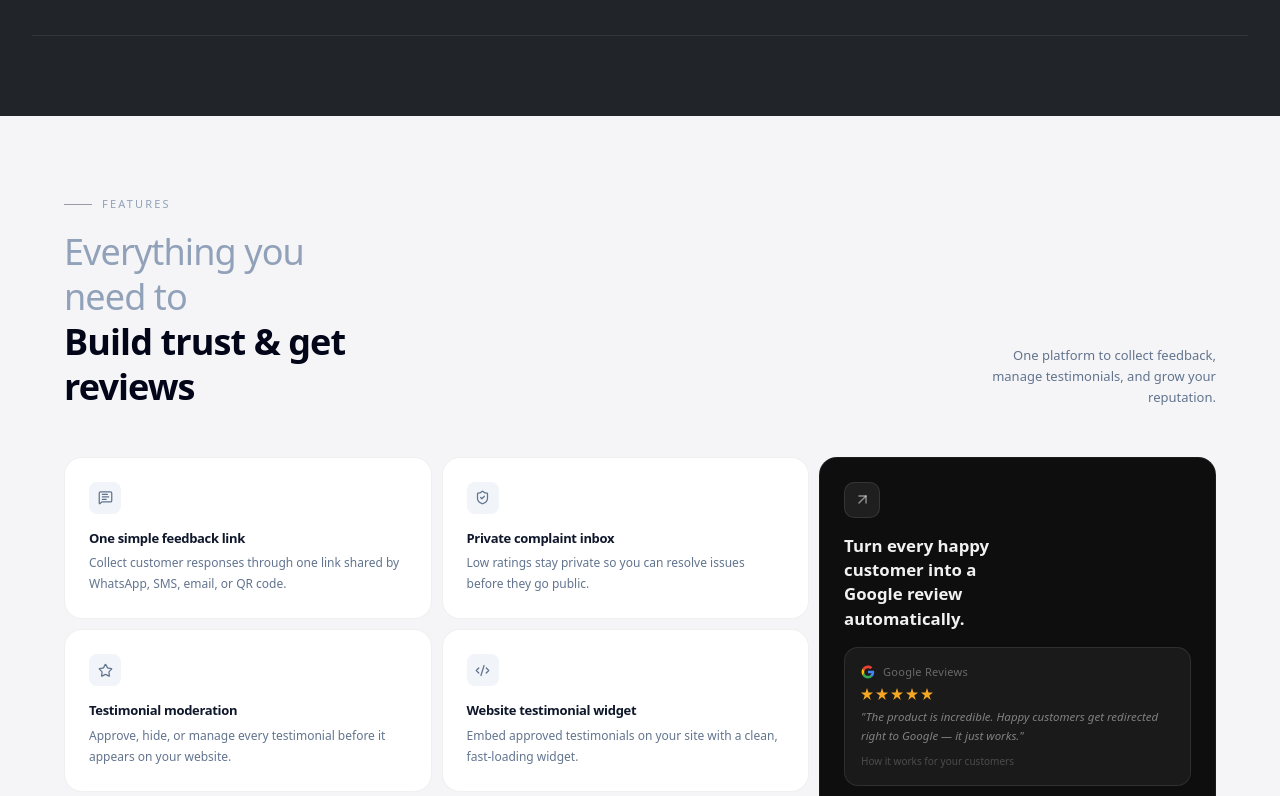
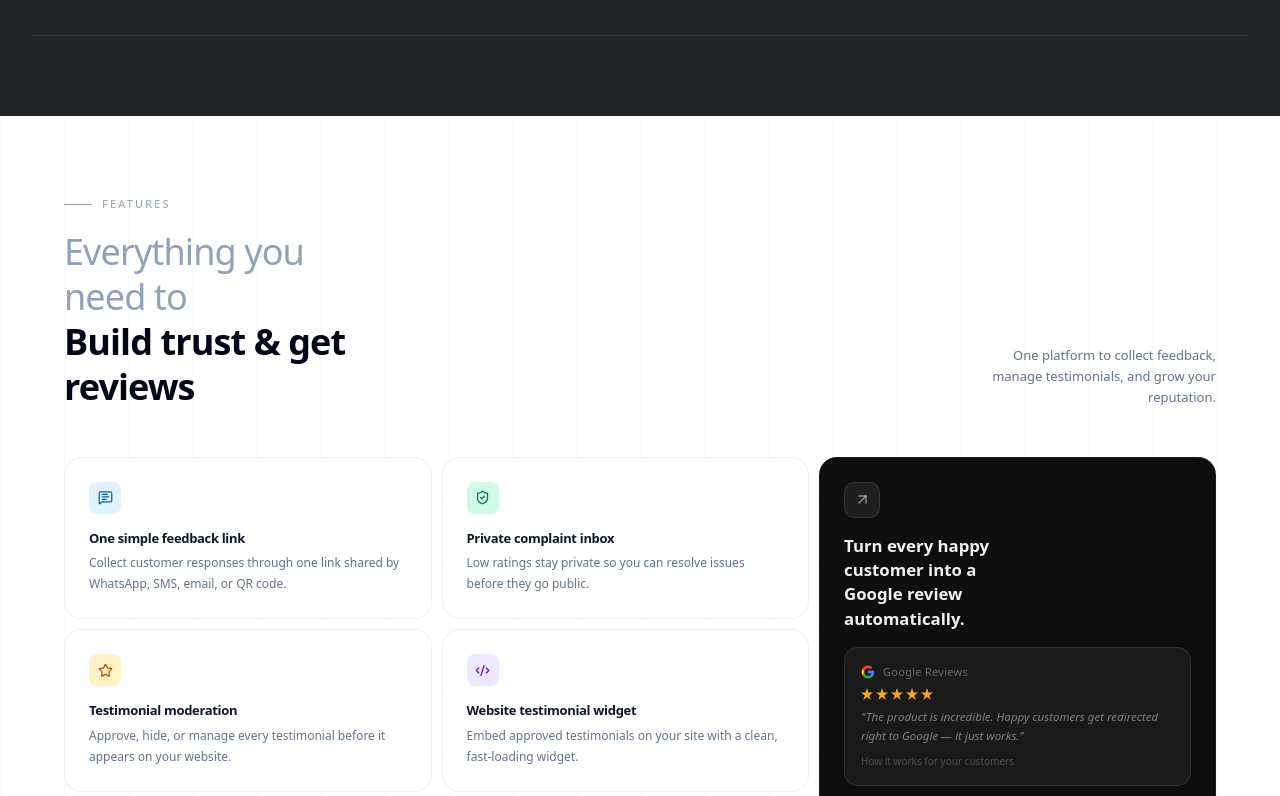
Before and after one commit to MidhunMohan210/woice_home, a Next.js app: page / in a window 1280 px wide. Shown: the part 4524-5320 px from the top of the page. Built offline with nearby package versions, Linux system fonts and the light colour scheme.

Commit message:
feature section completed

```diff
--- a/src/components/landing/FeaturesSection.jsx
+++ b/src/components/landing/FeaturesSection.jsx
@@ -7,35 +7,42 @@ import {
   Star,
   ArrowUpRight,
 } from "lucide-react";
+import { cn } from "@/lib/utils";
 
 const features = [
   {
     icon: MessageSquareText,
+    iconWrapperClass: "bg-sky-100 text-sky-700 group-hover:bg-sky-200/80",
     title: "One simple feedback link",
     text: "Collect customer responses through one link shared by WhatsApp, SMS, email, or QR code.",
   },
   {
     icon: ShieldCheck,
+    iconWrapperClass: "bg-emerald-100 text-emerald-700 group-hover:bg-emerald-200/80",
     title: "Private complaint inbox",
     text: "Low ratings stay private so you can resolve issues before they go public.",
   },
   {
     icon: Star,
+    iconWrapperClass: "bg-amber-100 text-amber-700 group-hover:bg-amber-200/80",
     title: "Testimonial moderation",
     text: "Approve, hide, or manage every testimonial before it appears on your website.",
   },
   {
     icon: Code2,
+    iconWrapperClass: "bg-violet-100 text-violet-700 group-hover:bg-violet-200/80",
     title: "Website testimonial widget",
     text: "Embed approved testimonials on your site with a clean, fast-loading widget.",
   },
   {
     icon: ExternalLink,
+    iconWrapperClass: "bg-rose-100 text-rose-700 group-hover:bg-rose-200/80",
     title: "Google review boost",
     text: "Guide happy customers to your Google review page after positive feedback.",
   },
   {
     icon: LayoutDashboard,
+    iconWrapperClass: "bg-cyan-100 text-cyan-700 group-hover:bg-cyan-200/80",
     title: "Reputation dashboard",
     text: "Track testimonials, private feedback, approvals, and activity in one place.",
   },
@@ -64,7 +71,12 @@ function FeatureCard({ feature }) {
   const Icon = feature.icon;
   return (
     <div className="group cursor-default rounded-2xl border border-black/[0.06] bg-white p-5 transition-all duration-200 hover:border-black/[0.12] hover:bg-slate-50/60 sm:p-6">
-      <div className="mb-4 flex h-8 w-8 items-center justify-center rounded-[8px] bg-slate-100 text-slate-500 transition-colors duration-200 group-hover:bg-slate-200/70">
+      <div
+        className={cn(
+          "mb-4 flex h-8 w-8 items-center justify-center rounded-[8px] transition-colors duration-200",
+          feature.iconWrapperClass
+        )}
+      >
         <Icon size={15} />
       </div>
       <h3 className="mb-1.5 text-[13px] font-semibold leading-snug tracking-tight text-slate-900">
@@ -135,8 +147,9 @@ function FeaturedReviewCard() {
 
 export default function FeaturesSection() {
   return (
-    <section className="py-16 sm:py-20">
-      <div className="section-shell">
+    <section className="relative overflow-hidden bg-white py-16 sm:py-20">
+      <div className="pointer-events-none absolute inset-0 opacity-[0.025] [background-image:linear-gradient(rgba(0,0,0,0.8)_1px,transparent_1px),linear-gradient(90deg,rgba(0,0,0,0.8)_1px,transparent_1px)] [background-size:64px_64px]" />
+      <div className="section-shell relative">
         <div className="mx-auto max-w-6xl">
           <div className="mb-10 sm:mb-12">
             <div className="mb-4 flex items-center gap-2.5">
```
